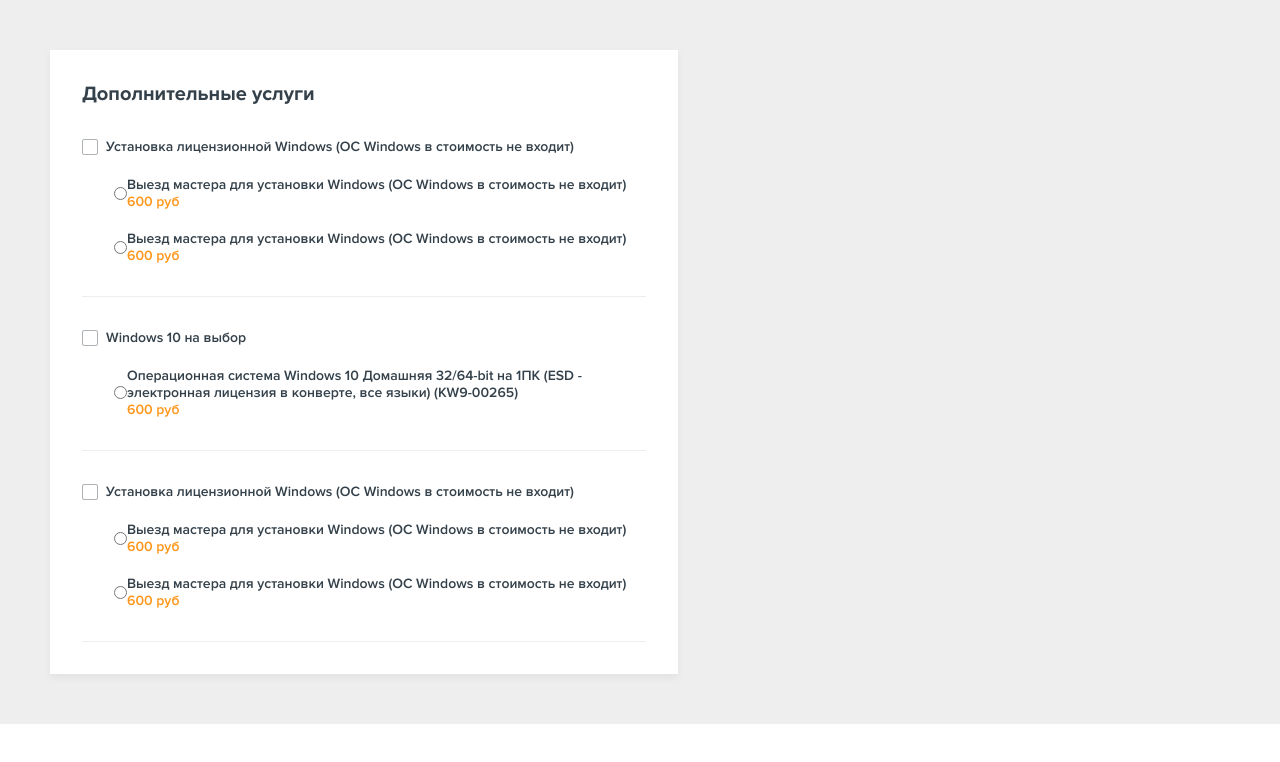
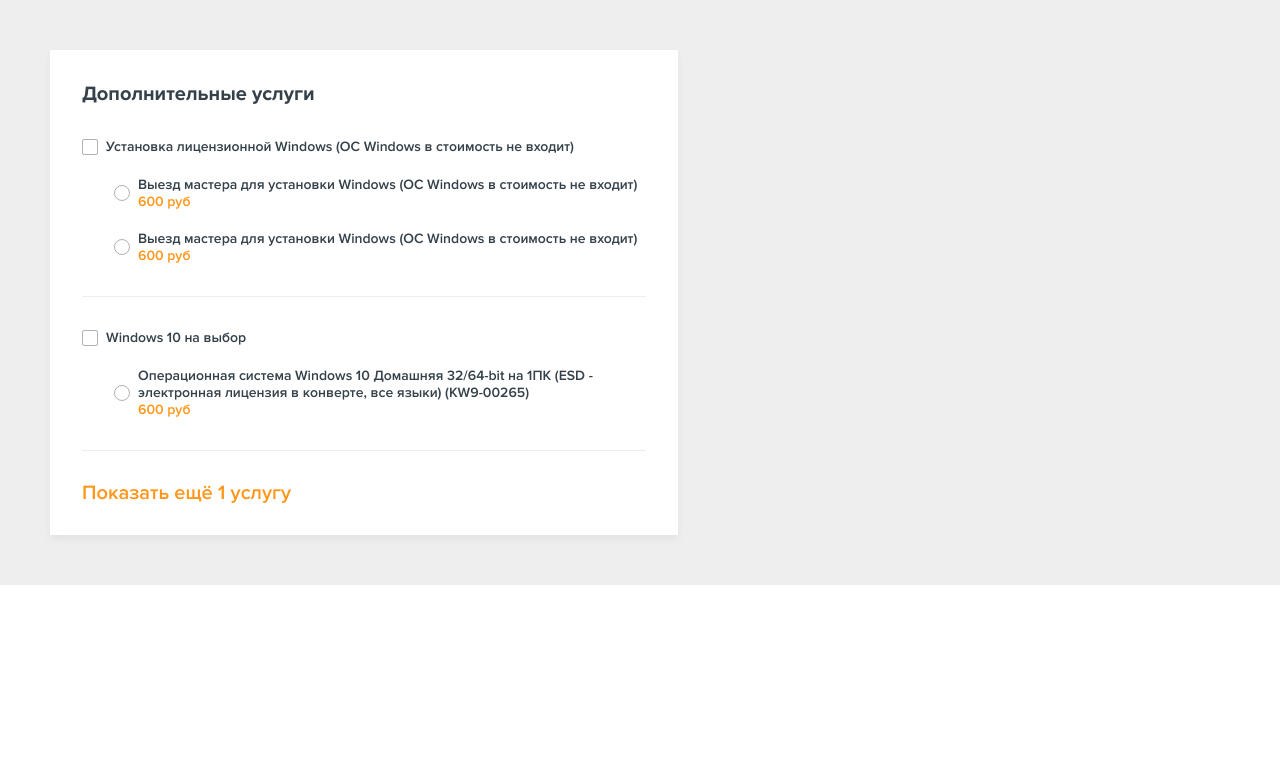
Before and after one commit to Twocram/botoland-test, a Next.js app: page / in a window 1280 px wide. Shown: the top 762 px of the page. Built offline with nearby package versions, Linux system fonts and the light colour scheme.

Commit message:
added output state of serviceSlice and function for logic

```diff
--- a/components/AddServices/index.js
+++ b/components/AddServices/index.js
@@ -1,35 +1,69 @@
-import React from 'react';
 import styles from './AddServices.module.css';
+import { changeRadio, checker } from '../../features/service/serviceSlice';
+import { useSelector } from 'react-redux';
 
-const AddServices = ({ services }) => {
+const AddServices = ({ services, dispatch }) => {
+  const isChecked = useSelector((state) => state.service.isChecked);
+
+  const removeHidden = () => {
+    const items = document.querySelectorAll(`.${styles.hidden}`);
+    const btn = document.querySelector(`.${styles.hideBtn}`);
+    items.forEach((item) => {
+      item.classList.remove(`${styles.hidden}`);
+      item.classList.add(`${styles.item}`);
+    });
+    btn.classList.add(`${styles.hidden}`);
+  };
+
   return (
     <div className={styles.container}>
       <div className={styles.wrapper}>
         <div className={styles.caption}>Дополнительные услуги</div>
         <div className={styles.list}>
-          {services.map((service) => (
-            <div key={service.type} className={styles.item}>
-              <div className={styles.item_name}>
+          {services.map((service, serviceId) => (
+            <div
+              key={serviceId}
+              className={!(serviceId + 1 > 2) ? styles.item : styles.hidden}>
+              <label className={styles.item_name}>
                 <input
                   type='checkbox'
                   className={styles.box}
                   name={service.type}
+                  id={serviceId}
+                  value={service.type}
+                  onChange={() => {
+                    dispatch(checker(serviceId));
+                  }}
                 />
-                <label htmlFor={service.type}>{service.type}</label>
-              </div>
-              {service.options.map((option) => (
+                <span>{service.type}</span>
+              </label>
+              {service.options.map((option, optionId) => (
                 <div key={option.id} className={styles.subItem}>
-                  <input type='radio' />
-                  <div className='subItem__wrapper'>
+                  <input
+                    type='radio'
+                    name={option.id}
+                    value={option.name}
+                    checked={option.selected}
+                    className={styles.radio}
+                    onChange={() =>
+                      dispatch(changeRadio([serviceId, optionId]))
+                    }
+                  />
+                  <label htmlFor={option.name} className='subItem__wrapper'>
                     <div className={styles.subItem_name}>{option.name}</div>
                     <div className={styles.subItem_price}>
                       {option.prices.price} {option.prices.currency}
                     </div>
-                  </div>
+                  </label>
                 </div>
               ))}
             </div>
           ))}
+          {services.length > 2 && (
+            <div className={styles.hideBtn} onClick={() => removeHidden()}>
+              Показать ещё {services.length - 2} услугу
+            </div>
+          )}
         </div>
       </div>
     </div>
```
